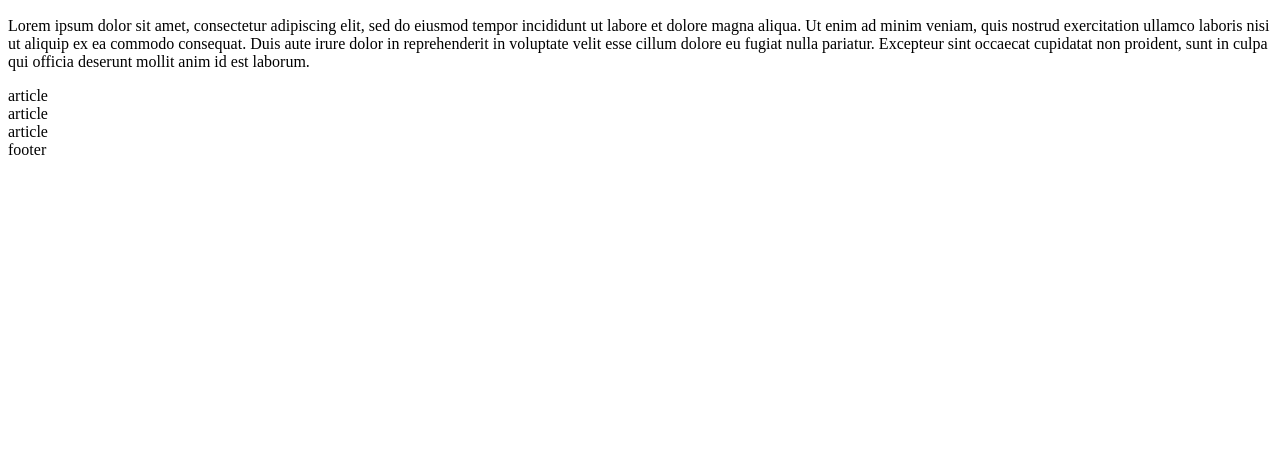
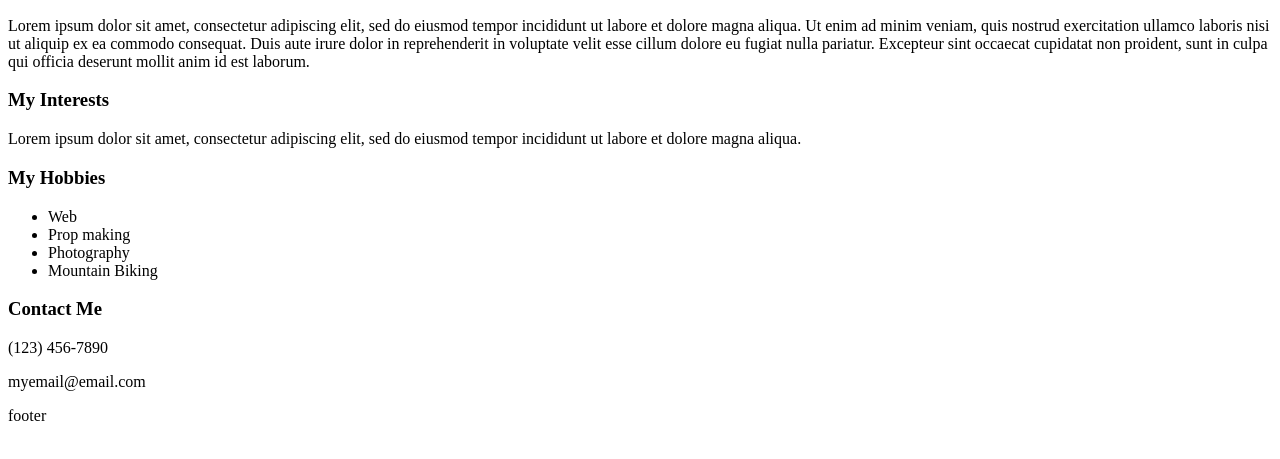
Before and after one commit to codeninja481/Web_Development_By_Doing_HTML_CSS_From_Scratch, a plain HTML site: page index.html in a window 1280 px wide. Shown: the part 157-616 px from the top of the page. Drawn offline with Linux system fonts and the light colour scheme.

Commit message:
Added changes
Populated some more areas of the page to finish filling it out before the styling portion of the course.

```diff
--- a/index.html
+++ b/index.html
@@ -13,9 +13,24 @@
 		<h2>This is my first website</h2>
 		<p>Lorem ipsum dolor sit amet, consectetur adipiscing elit, sed do eiusmod tempor incididunt ut labore et dolore magna aliqua. Ut enim ad minim veniam, quis nostrud exercitation ullamco laboris nisi ut aliquip ex ea commodo consequat. Duis aute irure dolor in reprehenderit in voluptate velit esse cillum dolore eu fugiat nulla pariatur. Excepteur sint occaecat cupidatat non proident, sunt in culpa qui officia deserunt mollit anim id est laborum.</p>
 	</section>
-<article>article</article>
-<article>article</article>
-<article>article</article>
+	<article>
+		<h3>My Interests</h3>
+		<p>Lorem ipsum dolor sit amet, consectetur adipiscing elit, sed do eiusmod tempor incididunt ut labore et dolore magna aliqua.</p>
+	</article>
+	<article>
+		<h3>My Hobbies</h3>
+		<ul>
+			<li>Web</li>
+			<li>Prop making</li>
+			<li>Photography</li>
+			<li>Mountain Biking</li>
+		</ul>
+	</article>
+	<article>
+		<h3>Contact Me</h3>
+		<p>(123) 456-7890</p>
+		<p>myemail@email.com</p>
+	</article>
 <footer>footer</footer>
 
 
```
